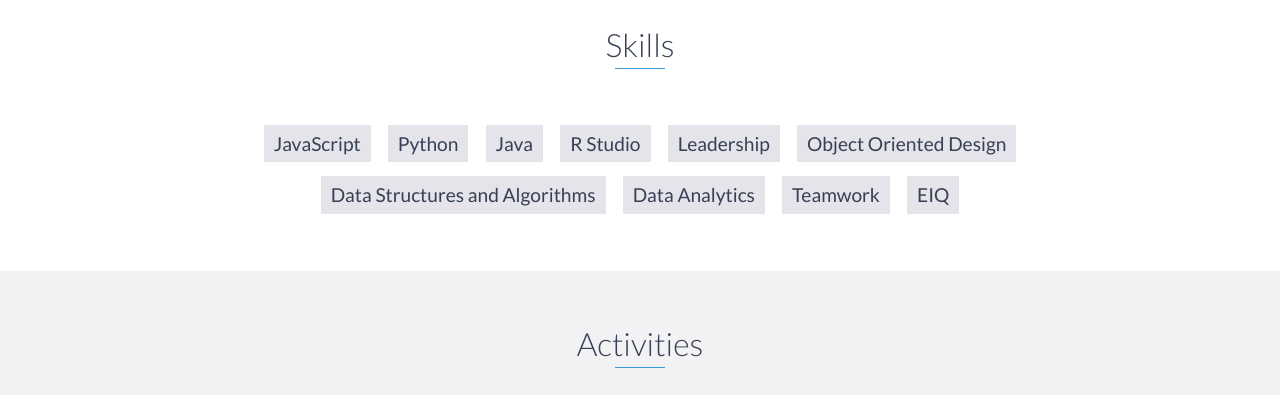
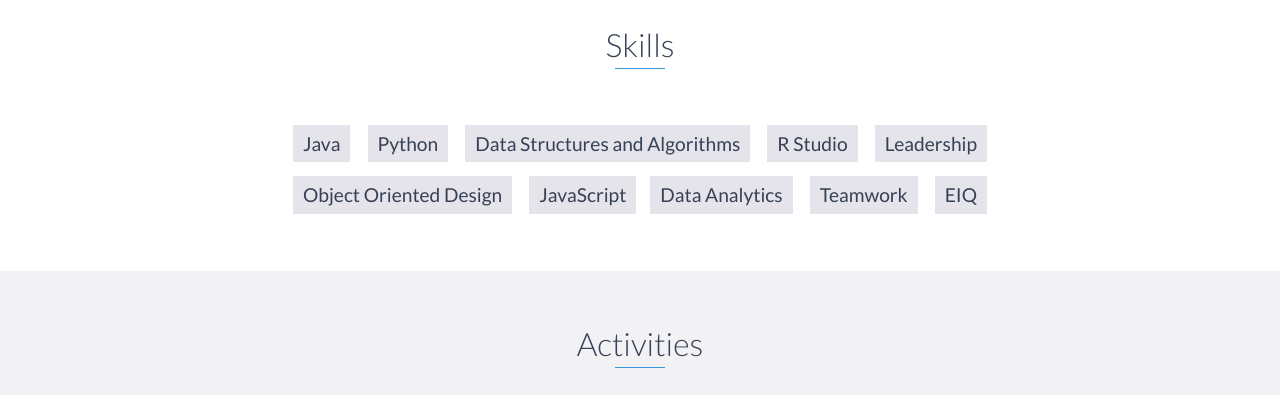
Before and after one commit to dschober02/dschober02.io, a website: page index.html in a window 1280 px wide. Shown: the part 3860-4255 px from the top of the page. Drawn offline with nearby package versions, Linux system fonts and the light colour scheme.

Commit message:
Skills Reorder

```diff
--- a/index.html
+++ b/index.html
@@ -246,14 +246,13 @@
     <div id="skills">
         <h2 class="heading">Skills</h2>
         <ul>
-            <li>JavaScript</li>
+            <li>Java</li>
             <li>Python</li>
-            <li>Java</li>
+            <li>Data Structures and Algorithms</li>
             <li>R Studio</li>
             <li>Leadership</li>
             <li>Object Oriented Design</li>
-            <li>Data Structures and Algorithms</li>
-            <li>Data Analytics</li>
+            <li>JavaScript</li><li>Data Analytics</li>
             <li>Teamwork</li>
             <li>EIQ</li>
         </ul>
```
